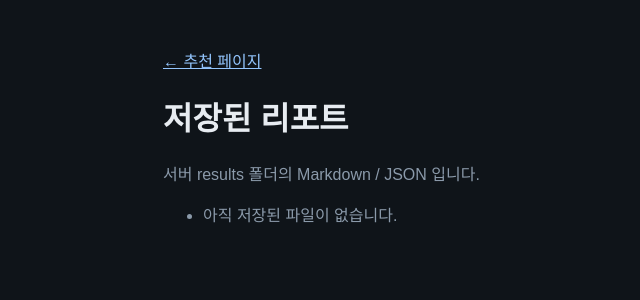
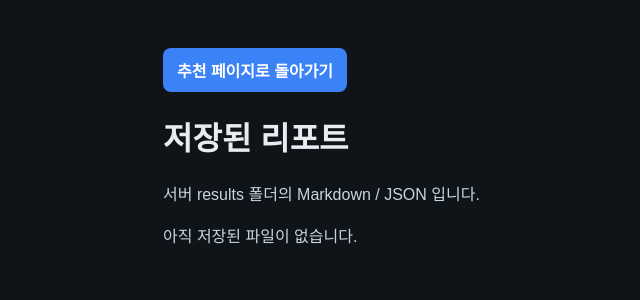
Before and after one commit to seongbin45/CODYSSEY_5_ProJect, a FastAPI app: page /results in a window 1280 px wide. Shown: the top 300 px of the page, without its empty margins (37-677 px from the left). Run offline with FastAPI, Linux system fonts and the light colour scheme.

Commit message:
Brighten archive button and results page links

```diff
--- a/server/app.py
+++ b/server/app.py
@@ -118,12 +118,13 @@ def results_index():
 <style>
 body {{ font-family: sans-serif; background:#0f1419; color:#e7ecf1; margin:0; }}
 main {{ max-width:880px; margin:0 auto; padding:32px 20px; }}
-a {{ color:#93c5fd; }}
-ul {{ line-height:1.9; }}
-.muted {{ color:#8b9aaa; }}
+a.btn {{ display:inline-flex; padding:10px 14px; border-radius:8px; background:#3b82f6; color:#fff; font-weight:600; text-decoration:none; }}
+ul {{ line-height:2; padding-left:0; list-style:none; }}
+ul a {{ color:#bfdbfe; font-size:1.05rem; }}
+.muted {{ color:#cbd5e1; }}
 </style></head>
 <body><main>
-  <p><a href="/">← 추천 페이지</a></p>
+  <p><a class="btn" href="/">추천 페이지로 돌아가기</a></p>
   <h1>저장된 리포트</h1>
   <p class="muted">서버 results 폴더의 Markdown / JSON 입니다.</p>
   <ul>{body}</ul>
--- a/server/templates/index.html
+++ b/server/templates/index.html
@@ -10,14 +10,19 @@
     main { max-width: 880px; margin: 0 auto; padding: 32px 20px 80px; }
     h1 { font-size: 1.6rem; margin: 0 0 8px; }
     p.lead { color: #9aa8b5; margin-top: 0; }
+    .header-row { display: flex; flex-wrap: wrap; align-items: flex-start; justify-content: space-between; gap: 12px; margin-bottom: 16px; }
+    .header-row h1 { margin-bottom: 0; }
     form { display: grid; gap: 12px; background: #182029; padding: 20px; border-radius: 14px; }
     label { font-size: 0.9rem; color: #c5d0d8; }
     input, select, button { font: inherit; padding: 10px 12px; border-radius: 8px; border: 1px solid #2b3945; }
     input, select { background: #10161c; color: inherit; }
     button { background: #3b82f6; color: white; border: 0; cursor: pointer; }
     button:disabled { opacity: 0.6; cursor: wait; }
+    a.btn { display: inline-flex; align-items: center; gap: 6px; padding: 10px 14px; border-radius: 8px; background: #f8fafc; color: #0f172a; font-weight: 600; text-decoration: none; border: 1px solid #e2e8f0; }
+    a.btn:hover { background: #ffffff; }
+    a.btn-primary { background: #3b82f6; color: #ffffff; border-color: #2563eb; }
+    a.btn-primary:hover { background: #2563eb; }
     .actions { display: flex; flex-wrap: wrap; gap: 8px; margin: 12px 0 0; }
-    .actions a { display: inline-block; padding: 10px 12px; border-radius: 8px; background: #243140; color: #93c5fd; text-decoration: none; }
     pre, article { background: #182029; padding: 16px; border-radius: 14px; overflow: auto; }
     .muted { color: #8b9aaa; font-size: 0.85rem; }
     .err { color: #fda4af; }
@@ -25,9 +30,13 @@
 </head>
 <body>
   <main>
-    <h1>국내 여행지 추천</h1>
-    <p class="lead">날짜를 넣으면 서버가 Gemini · Kakao · TourAPI · TMAP을 이어서 리포트를 만듭니다. API 키는 브라우저로 내려가지 않습니다.</p>
-    <p><a href="/results">저장된 리포트 저장소 열기</a></p>
+    <div class="header-row">
+      <div>
+        <h1>국내 여행지 추천</h1>
+        <p class="lead">날짜를 넣으면 서버가 Gemini · Kakao · TourAPI · TMAP을 이어서 리포트를 만듭니다. API 키는 브라우저로 내려가지 않습니다.</p>
+      </div>
+      <a class="btn btn-primary" href="/results">저장된 리포트 저장소 열기</a>
+    </div>
     <form id="plan-form">
       <label>여행 날짜
         <input type="date" name="date" required value="2026-08-20">
@@ -73,9 +82,9 @@
         report.innerHTML = "<pre>" + (body.report_md || "") + "</pre>";
         actions.hidden = false;
         actions.innerHTML =
-          '<a href="' + (body.report_url || "/results") + '">저장된 Markdown 열기</a>' +
-          '<a href="' + (body.raw_url || "/results") + '">원본 JSON 열기</a>' +
-          '<a href="' + (body.results_url || "/results") + '">저장소 전체 보기</a>';
+          '<a class="btn btn-primary" href="' + (body.report_url || "/results") + '">저장된 Markdown 열기</a>' +
+          '<a class="btn" href="' + (body.raw_url || "/results") + '">원본 JSON 열기</a>' +
+          '<a class="btn" href="' + (body.results_url || "/results") + '">저장소 전체 보기</a>';
       } catch (err) {
         logs.className = "err";
         logs.textContent = String(err);
```
